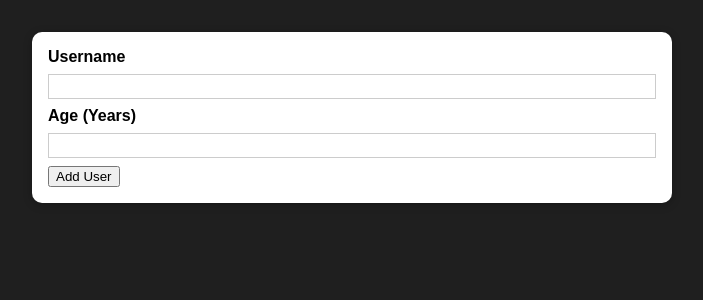
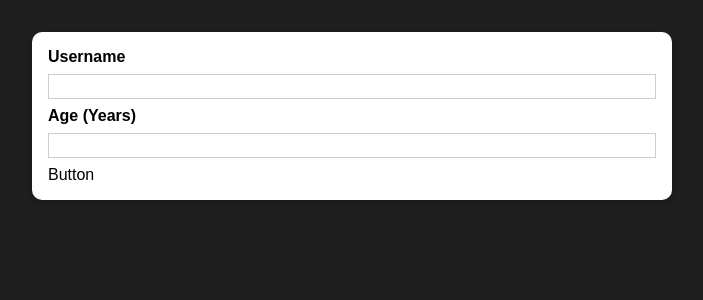
Before and after one commit to KennedyMungai/user-list, a React (Create React App) app: page / in a window 1280 px wide. Shown: the top 300 px of the page, without its empty margins (288-991 px from the left). Built offline with nearby package versions, Linux system fonts and the light colour scheme.

Commit message:
Replaced the button html tag with the button component

```diff
--- a/src/components/Users/AddUser.js
+++ b/src/components/Users/AddUser.js
@@ -1,4 +1,5 @@
 import React from "react";
+import Button from "../UI/Button";
 import Card from "../UI/Card";
 import classes from './AddUser.module.css'
 
@@ -16,7 +17,7 @@ const AddUser = (props) =>
         <input type="text" name="Username" id="username" />
         <label htmlFor="age">Age (Years)</label>
         <input type="number" name="userage" id="age" />
-        <button type="submit">Add User</button>
+        <Button />
       </form>
     </Card>
   )
```
